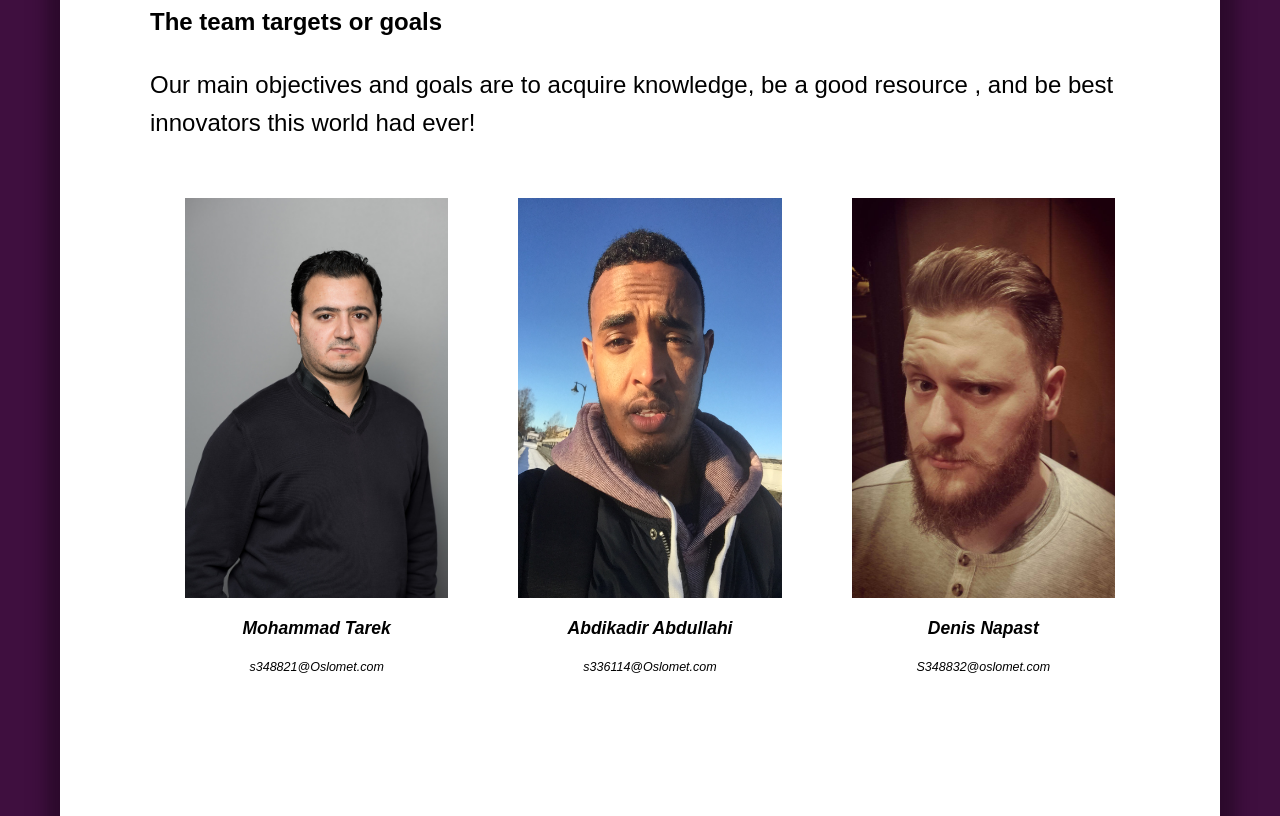
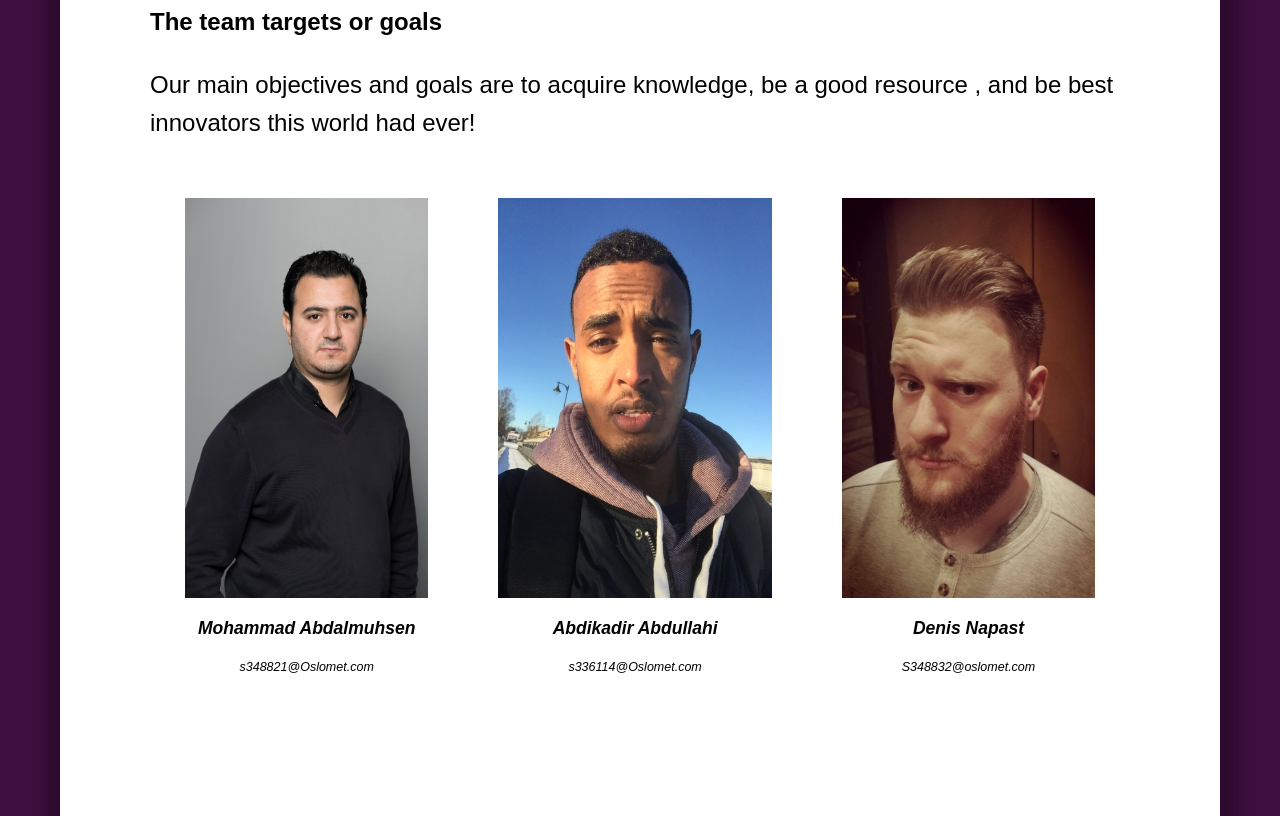
Before and after one commit to denix565/Africe-Reads, a plain HTML site: page aboutus2.html in a window 1280 px wide. Shown: the part 364-1180 px from the top of the page. Drawn offline with Linux system fonts and the light colour scheme.

Commit message:
name
added name

```diff
--- a/aboutus2.html
+++ b/aboutus2.html
@@ -46,7 +46,7 @@
 <div class="container-item">
   <img class="images" src="pics/mohammad.jpg" alt="pictures">
 
-  <h3 class="names"> Mohammad Tarek </h3>
+  <h3 class="names"> Mohammad Abdalmuhsen </h3>
   <p class="studentNr"> s348821@Oslomet.com </p>
 
 </div>
--- a/styleAbout2.css
+++ b/styleAbout2.css
@@ -33,12 +33,9 @@ html{
 }
 
 .container{
-  display: grid;
-  grid-template-columns: auto auto auto;
-  columns:0%;
-  grid-auto-rows: 0%;
-  height: auto;
-  width: 100%;
+  display: flex;
+  flex-direction: row;
+  justify-content: space-around;
 
 
 }
```
